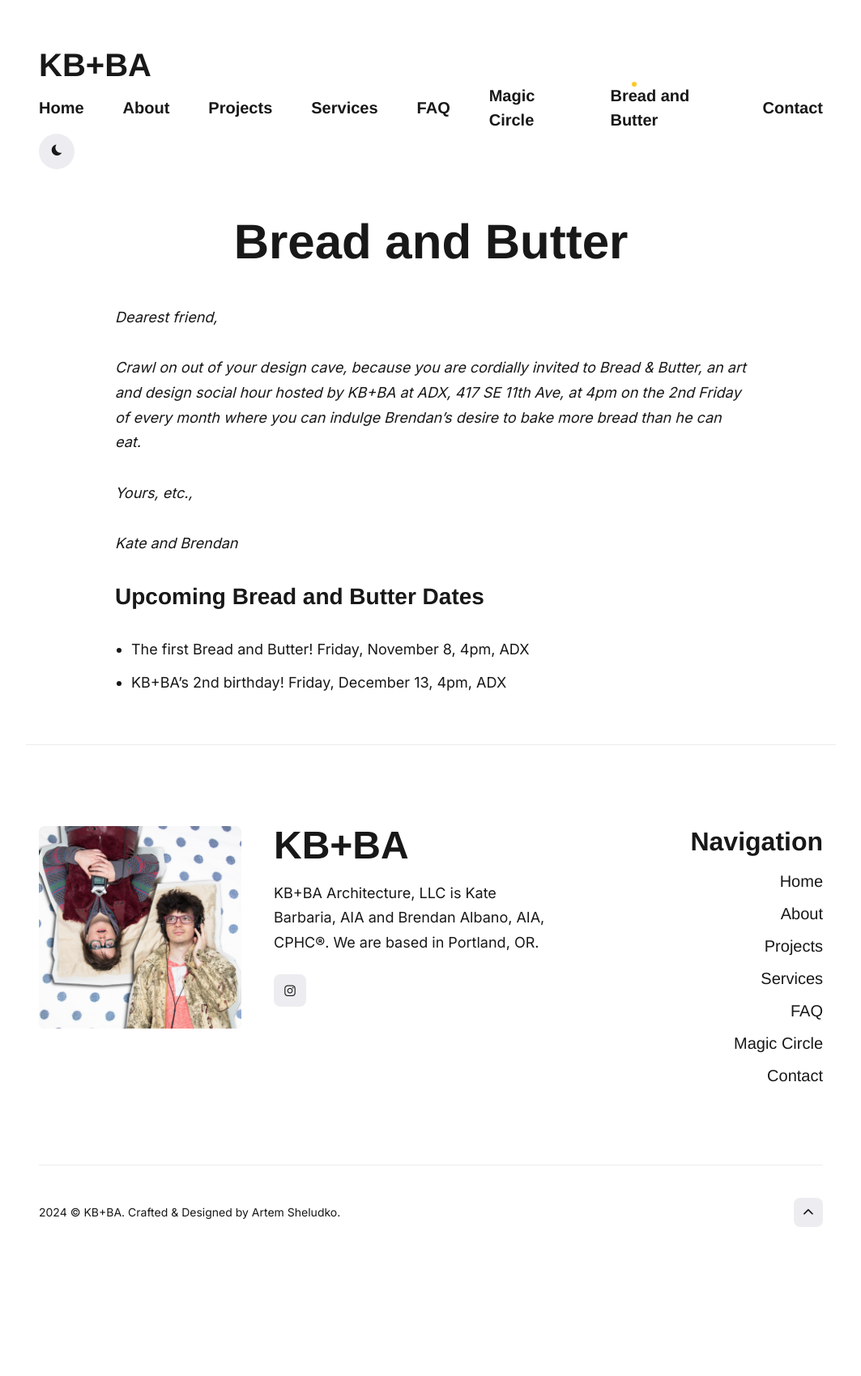
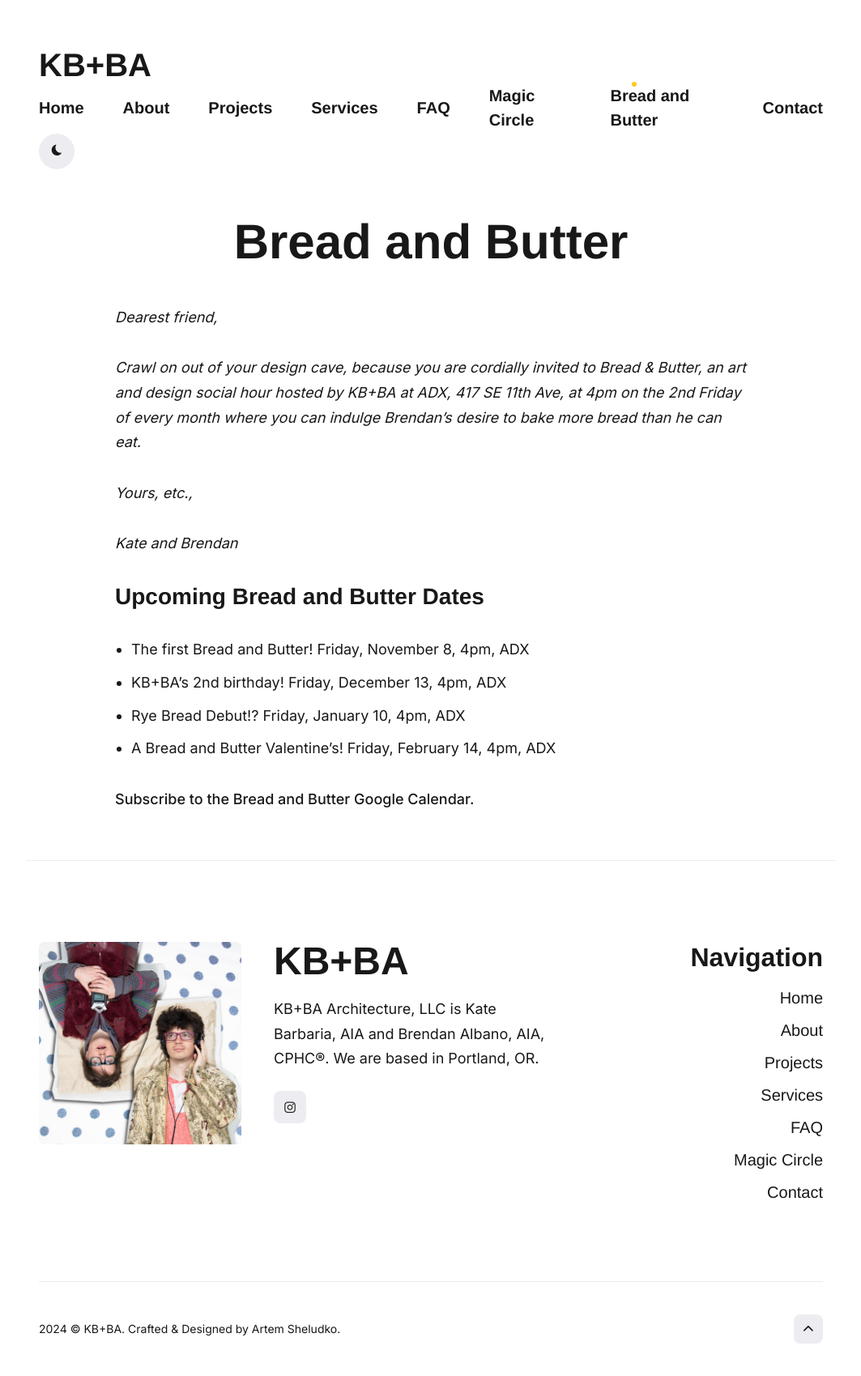
Before and after one commit to balbano/kb-ba.com, a Jekyll site: the page built from _pages/bread-and-butter.md, in a window 1280 px wide. Shown: the whole page at 81% size, without its empty margins (108-1171 px from the left). Built offline with Jekyll 4.4.1, drawn with Linux system fonts in a browser that asks for light colours; nearby versions of some CDN libraries; some web fonts are replaced; before the commit the page ends 1555 px from its top, so only the background shows below that.

Commit message:
Edit pages.

```diff
--- a/_pages/bread-and-butter.md
+++ b/_pages/bread-and-butter.md
@@ -16,3 +16,7 @@ permalink: /bread-and-butter/
 
 - The first Bread and Butter! Friday, November 8, 4pm, ADX
 - KB+BA's 2nd birthday! Friday, December 13, 4pm, ADX
+- Rye Bread Debut!? Friday, January 10, 4pm, ADX
+- A Bread and Butter Valentine's! Friday, February 14, 4pm, ADX
+
+[Subscribe to the Bread and Butter Google Calendar.](Friday, January 10, 4pm, ADX){:target="_blank"}
```
Also changed, not shown: _pages/magic-circle.md (+2 -0 lines).
